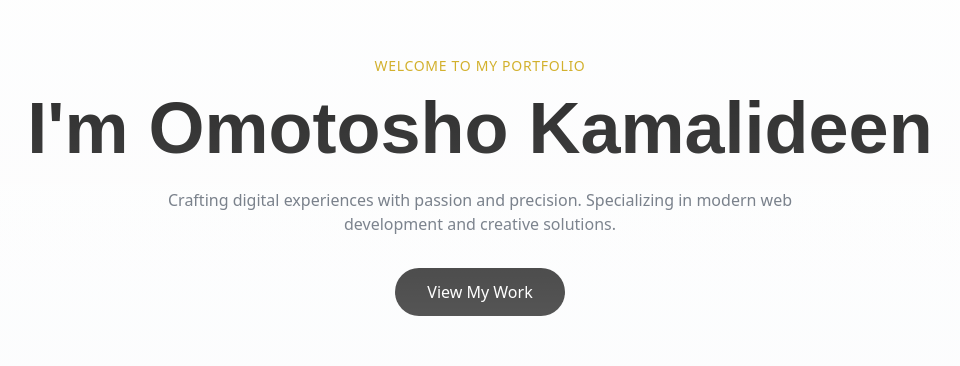
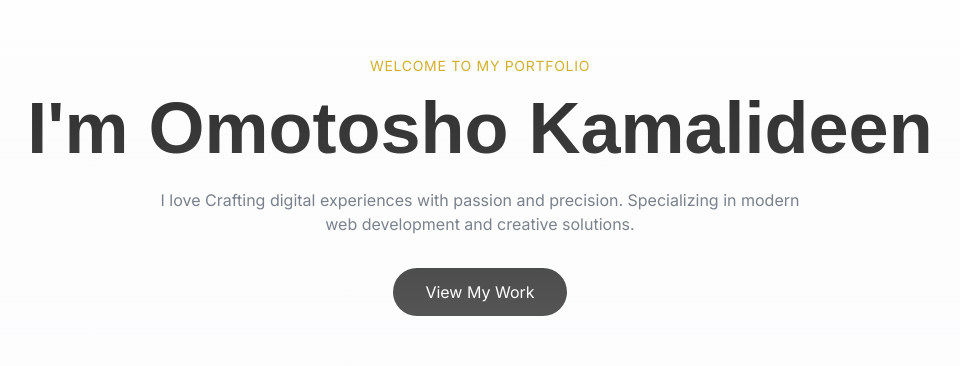
Before and after one commit to Dapious99/omotosho-kamalideen, a Next.js app: page / in a window 1280 px wide. Shown: the part 214-580 px from the top of the page, without its empty margins (160-1120 px from the left). Built offline with nearby package versions, Linux system fonts and the light colour scheme.

Commit message:
improved layout and uninstall unused packages

```diff
--- a/package.json
+++ b/package.json
@@ -1,5 +1,5 @@
 {
-  "name": "majir-website",
+  "name": "omotosho-kamalideen",
   "version": "0.1.0",
   "private": true,
   "scripts": {
@@ -9,7 +9,6 @@
     "lint": "next lint"
   },
   "dependencies": {
-    "aos": "^2.3.4",
     "framer-motion": "^12.4.7",
     "lucide-react": "^0.475.0",
     "next": "14.2.14",
--- a/src/app/globals.css
+++ b/src/app/globals.css
@@ -1,5 +1,36 @@
 @import url("https://fonts.googleapis.com/css2?family=Playfair+Display:wght@400;500;600;700;800;900&display=swap");
+@import url("https://fonts.googleapis.com/css2?family=Inter:wght@100;200;300;400;500;600;700;800;900&display=swap");
 
 @tailwind base;
 @tailwind components;
 @tailwind utilities;
+
+@keyframes fade-up {
+  from {
+    opacity: 0;
+    transform: translateY(20px);
+  }
+  to {
+    opacity: 1;
+    transform: translateY(0);
+  }
+}
+
+@keyframes text-reveal {
+  0% {
+    opacity: 0;
+    transform: translateY(100%);
+  }
+  100% {
+    opacity: 1;
+    transform: translateY(0);
+  }
+}
+
+.animate-fade-up {
+  animation: fade-up 0.8s ease-out forwards;
+}
+
+.animate-text-reveal {
+  animation: text-reveal 1s ease-out forwards;
+}
--- a/src/components/Hero.tsx
+++ b/src/components/Hero.tsx
@@ -17,11 +17,11 @@ const Hero = () => {
           </span>
           <h1 className="font-playfair text-5xl md:text-7xl font-bold mb-6 relative overflow-hidden">
             <span className="block animate-text-reveal">
-              I'm Omotosho Kamalideen
+              I&apos;m Omotosho Kamalideen
             </span>
           </h1>
           <p className="font-inter text-gray-600 max-w-2xl mx-auto mb-8 animate-fade-up">
-            Crafting digital experiences with passion and precision.
+            I love Crafting digital experiences with passion and precision.
             Specializing in modern web development and creative solutions.
           </p>
           <motion.button
--- a/src/utils/index.ts
+++ b/src/utils/index.ts
@@ -13,7 +13,8 @@ export const projects: Project[] = [
     id: 1,
     title: "Social Media boosting Platform",
     category: "Web Development",
-    image: "https://images.unsplash.com/photo-1486312338219-ce68d2c6f44d",
+    // image: "https://images.unsplash.com/photo-1486312338219-ce68d2c6f44d",
+    image: "/igcarts.jpg",
     description: "A modern social media boosting solution built with React.",
     technologies: ["React", "Javascript", "Redux", "Tailwind CSS", "APIs"],
     link: "https://igcarts.com",
@@ -69,7 +70,7 @@ export const experiences: Experience[] = [
       "Solely responsible for the frontned codebase maintenanace and fixing bugs",
       "Reduced loading times by 60% through optimization techniques",
       "Increased administrative efficiency by 50% by creating more needed interface and functionality",
-      "Integrated with APIs to communicate data from with the backend service",
+      "Integrated with APIs to communicate data with the backend service",
     ],
   },
   {
@@ -87,7 +88,7 @@ export const experiences: Experience[] = [
     id: 3,
     role: "Mobile Developer",
     company: "Learning & Freelancing",
-    duration: "2019 - 2021",
+    duration: "2025 - ",
     description: [
       // "Developed cross-platform mobile applications using React Native",
       // "Implemented complex animations and gestures",
--- a/tailwind.config.ts
+++ b/tailwind.config.ts
@@ -7,10 +7,11 @@ const config: Config = {
     "./src/app/**/*.{js,ts,jsx,tsx,mdx}",
   ],
   theme: {
-    fontFamily: {
-      playfair: ["Playfair", "sans-serif"],
-    },
     extend: {
+      fontFamily: {
+        playfair: ["Playfair", "sans-serif"],
+        inter: ["Inter", "sans-serif"],
+      },
       colors: {
         background: "var(--background)",
         foreground: "var(--foreground)",
```
Also changed, not shown: public/igcarts.jpg (added), 1 other file (tests, documents, lock files or other folders).
